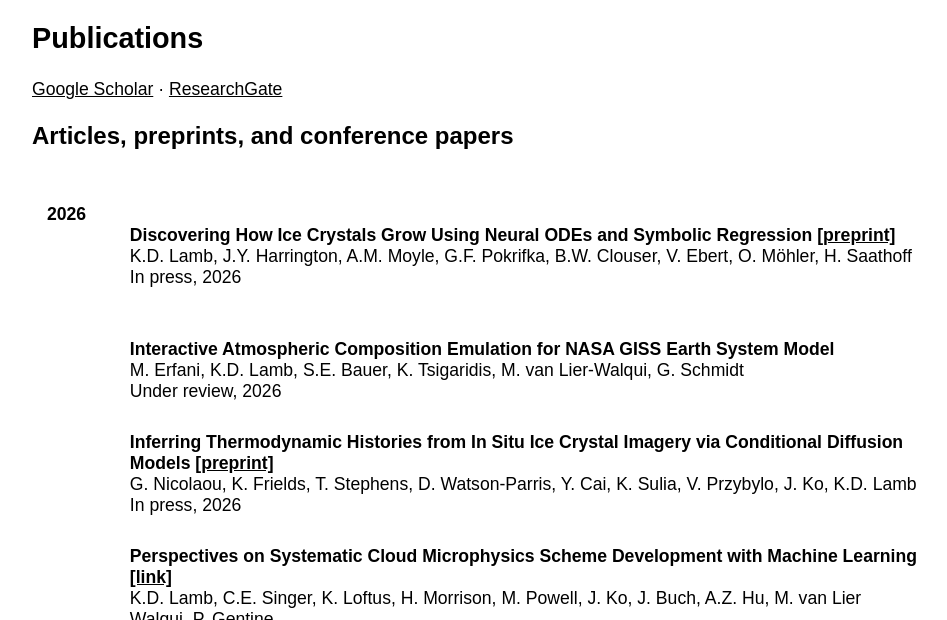
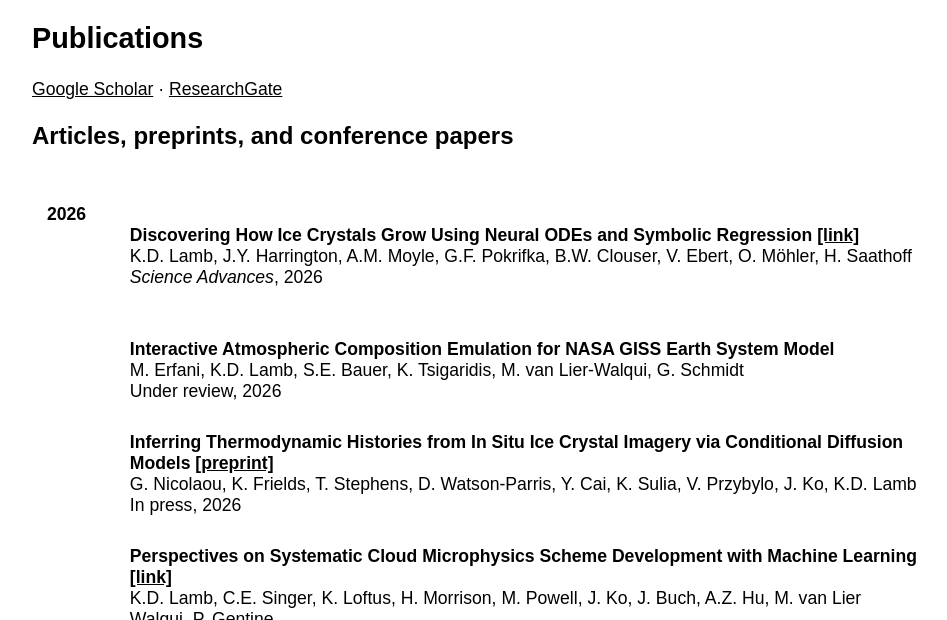
Before and after one commit to kdlamb/kdlamb.github.io, a Jekyll site: the page built from pages/publications.md, in a window 1280 px wide and 900 px high, cut to the strip 280-900 px from the top of the window. Shown: the whole strip, without its empty margins (158-1105 px from the left). Built offline with Jekyll 4.4.1, drawn with Linux system fonts in a browser that asks for light colours; nearby versions of some CDN libraries.

Commit message:
Mark ice growth discovery paper as published in Science Advances
Co-Authored-By: Claude Opus 5.5 (1M context) <noreply@anthropic.com>

```diff
--- a/index.html
+++ b/index.html
@@ -80,9 +80,9 @@ permalink: /
     <ul class="outputs">
       <li><strong>Discovering How Ice Crystals Grow Using Neural Ordinary Differential
       Equations and Symbolic Regression</strong>
-      <a href="https://arxiv.org/abs/2510.17935">[preprint]</a><br>
+      <a href="https://www.science.org/doi/10.1126/sciadv.aee6174">[link]</a><br>
       Recovers interpretable governing equations for depositional ice growth directly from
-      cloud chamber experiments. <em>In press, 2026.</em></li>
+      cloud chamber experiments. <em>Science Advances, 2026.</em></li>
 
       <li><strong>Perspectives on Systematic Cloud Microphysics Scheme Development with
       Machine Learning</strong>
--- a/pages/publications.md
+++ b/pages/publications.md
@@ -20,9 +20,9 @@ image: /assets/img/waves-band.jpeg
 
 <tr>
 <td><strong>2026<BR><BR><BR><BR><BR></strong></td>
-<td><strong>Discovering How Ice Crystals Grow Using Neural ODEs and Symbolic Regression <a href="https://arxiv.org/abs/2510.17935">[preprint]</a></strong><br>
+<td><strong>Discovering How Ice Crystals Grow Using Neural ODEs and Symbolic Regression <a href="https://www.science.org/doi/10.1126/sciadv.aee6174">[link]</a></strong><br>
 K.D. Lamb, J.Y. Harrington, A.M. Moyle, G.F. Pokrifka, B.W. Clouser, V. Ebert, O. Möhler, H. Saathoff<br>
-In press, 2026<br></td>
+<em>Science Advances</em>, 2026<br></td>
 </tr>
 
  <tr>
```
Also changed, not shown: pages/campaigns.md (+1 -1 lines), pages/research.md (+1 -1 lines).
